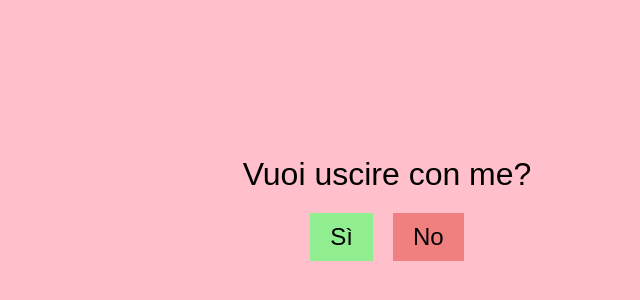
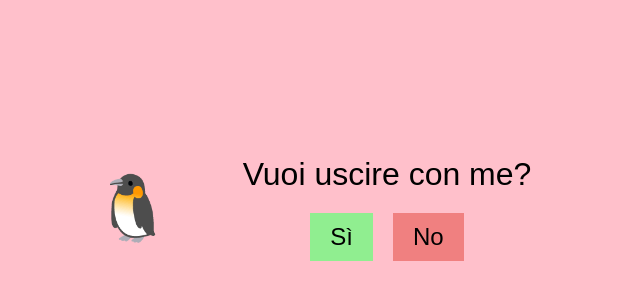
Before and after one commit to pomodoroCeleste/PomodoroCeleste.github.io, a plain HTML site: page index.html in a window 1280 px wide. Shown: the part 192-492 px from the top of the page, without its empty margins (253-893 px from the left). Drawn offline with Linux system fonts and the light colour scheme.

Commit message:
Update index.html

```diff
--- a/index.html
+++ b/index.html
@@ -16,6 +16,7 @@
         }
         .container {
             text-align: center;
+            position: relative;
         }
         .question {
             font-size: 2em;
@@ -47,6 +48,13 @@
             display: none;
             margin-top: 20px;
         }
+        .mascot {
+            position: absolute;
+            left: -150px;
+            top: 50%;
+            transform: translateY(-50%);
+            font-size: 4em;
+        }
     </style>
 </head>
 <body>
@@ -56,7 +64,8 @@
             <div id="yes" class="button">Sì</div>
             <div id="no" class="button">No</div>
         </div>
-        <div id="penguin" class="penguin">🎉</div>
+        <div id="penguin" class="penguin">🎉 Il pinguino esulta di gioia!</div>
+        <div class="mascot">🐧</div>
     </div>
     <script>
         document.getElementById('yes').addEventListener('click', function() {
```
